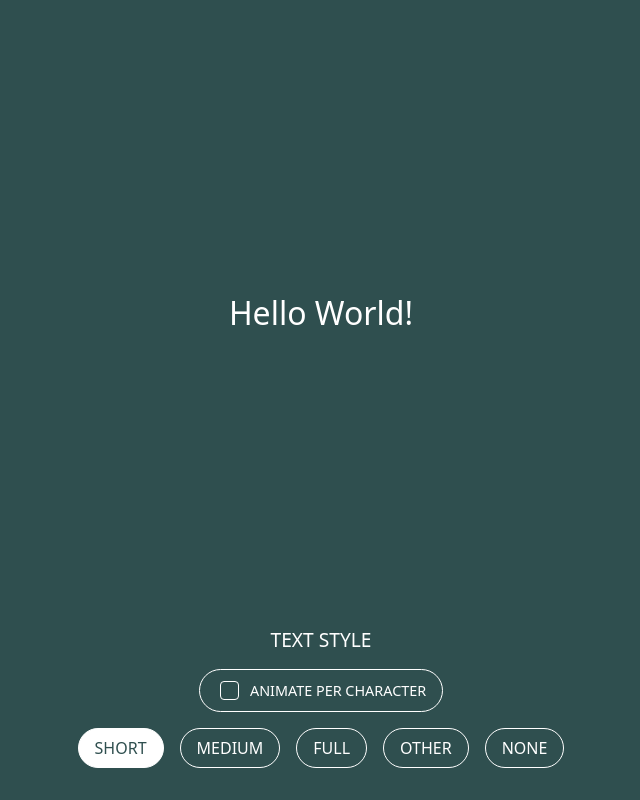
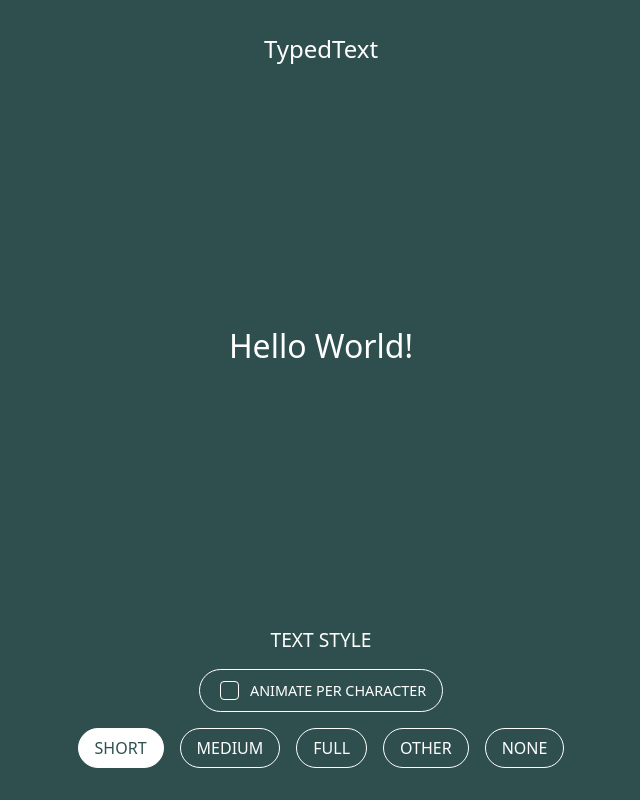
Before and after one commit to Shilo/typed-text, a Svelte app in the folder typed-text/: page / in a window 1280 px wide. Shown: the whole page, without its empty margins (319-959 px from the left). Built offline with nearby package versions, Linux system fonts and the light colour scheme; a web font is replaced by a local one.

Commit message:
feat: add title

```diff
--- a/typed-text/src/App.svelte
+++ b/typed-text/src/App.svelte
@@ -34,6 +34,8 @@
     typedText.animationDurationSeconds = animatePerCharacter ? 0.01 : 1.0;
   }
 </script>
+
+<header>TypedText</header>
 
 <main>
   {text}
@@ -77,6 +79,13 @@
     width: 100%;
   }
 
+  header {
+    padding: 2rem 2rem 0 2rem;
+    font-size: 1.5rem;
+    color: white;
+    text-align: center;
+  }
+
   main {
     display: flex;
     justify-content: center;
@@ -92,6 +101,7 @@
   }
 
   main,
+  header,
   nav * {
     font-family: "Cherry Bomb One", system-ui;
   }
```
